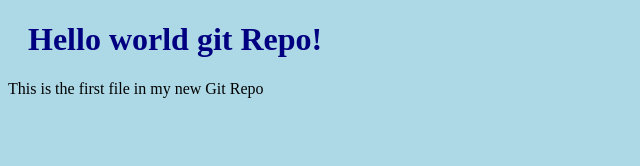
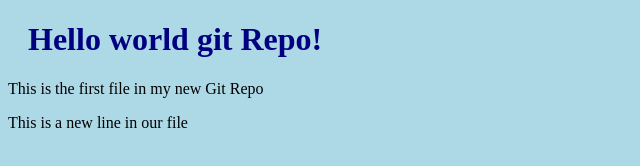
Before and after one commit to Paranorman2049/hello-world, a plain HTML site: page index.html in a window 1280 px wide. Shown: the whole page, without its empty margins (0-640 px from the left). Drawn offline with Linux system fonts and the light colour scheme.

Commit message:
First release of Hello World!

```diff
--- a/index.html
+++ b/index.html
@@ -12,6 +12,7 @@
         <p>
             This is the first file in my new Git Repo
         </p>
+        <p>This is a new line in our file</p>
 
     </body>
  </html>
```
Also changed, not shown: 1 other file.
